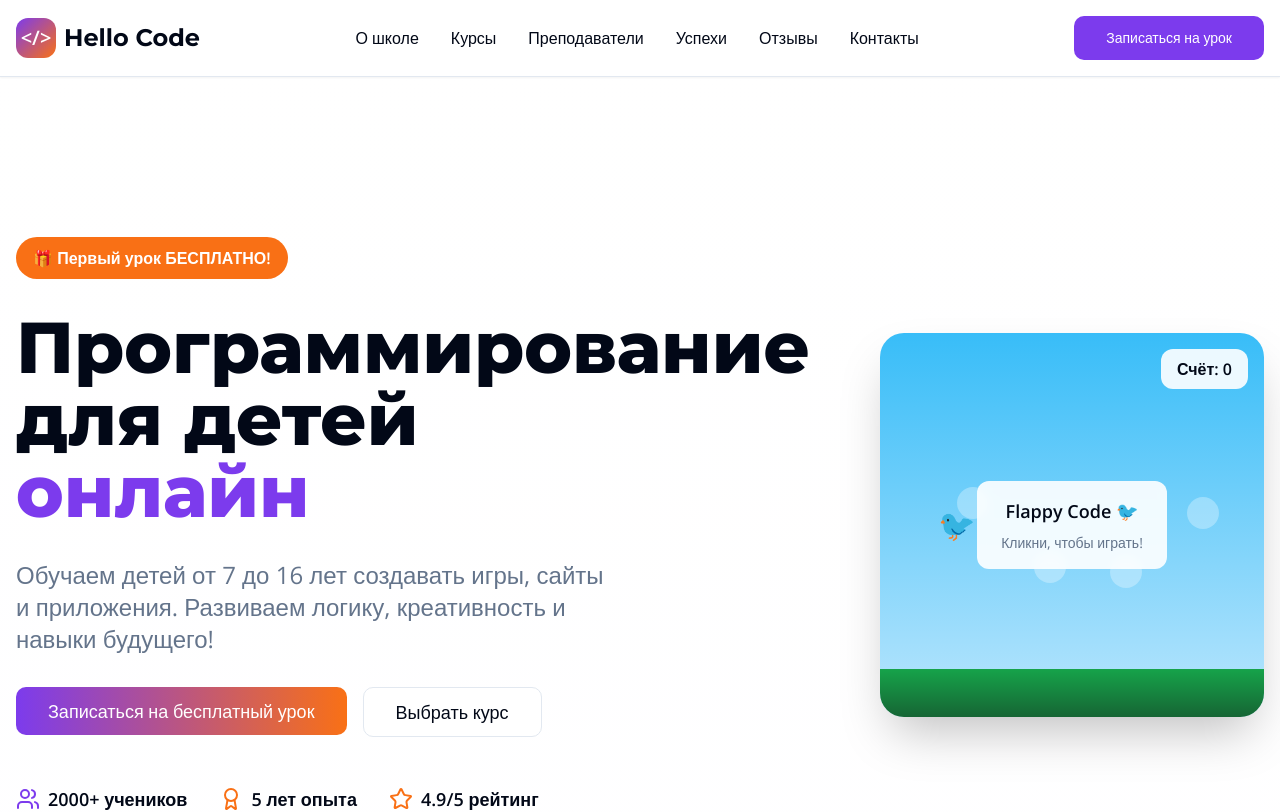
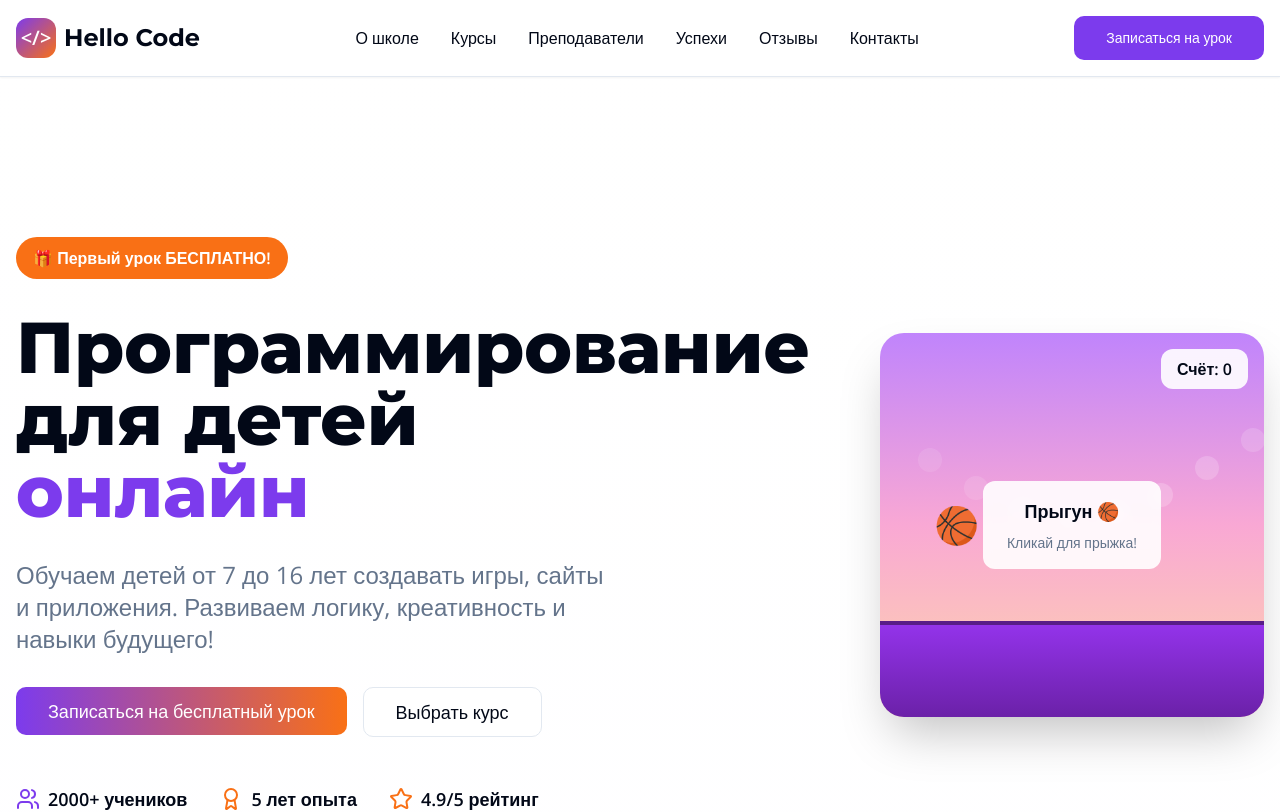
Before and after one commit to pr-poehali-dev/hello-code-site-1, a React (Vite) app: page / in a window 1280 px wide. Shown: the top 812 px of the page. Built offline with nearby package versions, Linux system fonts and the light colour scheme.

Commit message:
refactor: Упрощение игровой механики и управления

```diff
--- a/src/pages/Index.tsx
+++ b/src/pages/Index.tsx
@@ -19,9 +19,9 @@ export default function Index() {
 
   const [flippedCard, setFlippedCard] = useState<number | null>(null);
   const [gameScore, setGameScore] = useState(0);
-  const [birdY, setBirdY] = useState(50);
-  const [birdVelocity, setBirdVelocity] = useState(0);
-  const [pipes, setPipes] = useState<{ id: number; x: number; gapY: number; scored: boolean }[]>([]);
+  const [ballY, setBallY] = useState(50);
+  const [ballVelocity, setBallVelocity] = useState(0);
+  const [obstacles, setObstacles] = useState<{ id: number; x: number; height: number; scored: boolean }[]>([]);
   const [gameStarted, setGameStarted] = useState(false);
   const [gameOver, setGameOver] = useState(false);
 
@@ -34,11 +34,11 @@ export default function Index() {
     setFlippedCard(flippedCard === index ? null : index);
   };
 
-  const handleFlap = () => {
+  const handleJump = () => {
     if (gameOver) {
-      setBirdY(50);
-      setBirdVelocity(0);
-      setPipes([]);
+      setBallY(50);
+      setBallVelocity(0);
+      setObstacles([]);
       setGameScore(0);
       setGameOver(false);
       setGameStarted(false);
@@ -47,60 +47,63 @@ export default function Index() {
     if (!gameStarted) {
       setGameStarted(true);
     }
-    setBirdVelocity(-6);
+    setBallVelocity(-5);
   };
 
   useEffect(() => {
     if (!gameStarted || gameOver) return;
 
-    const gravity = 0.5;
+    const gravity = 0.3;
+    const groundLevel = 75;
+
     const gameLoop = setInterval(() => {
-      setBirdVelocity(v => v + gravity);
+      setBallVelocity(v => v + gravity);
 
-      setBirdY(y => {
-        const newY = y + birdVelocity;
-        if (newY > 85 || newY < 0) {
-          setGameOver(true);
-          return y;
+      setBallY(y => {
+        const newY = y + ballVelocity;
+        if (newY > groundLevel) {
+          return groundLevel;
+        }
+        if (newY < 5) {
+          return 5;
         }
         return newY;
       });
 
-      setPipes(prev => {
-        const newPipes = prev.map(p => ({ ...p, x: p.x - 2 })).filter(p => p.x > -15);
+      setObstacles(prev => {
+        const newObstacles = prev.map(o => ({ ...o, x: o.x - 1.2 })).filter(o => o.x > -10);
 
-        newPipes.forEach(pipe => {
-          if (pipe.x < 25 && pipe.x > 15) {
-            setBirdY(currentY => {
-              const birdTop = currentY;
-              const birdBottom = currentY + 10;
-              if (birdTop < pipe.gapY - 2 || birdBottom > pipe.gapY + 32) {
+        newObstacles.forEach(obstacle => {
+          if (obstacle.x < 25 && obstacle.x > 10) {
+            setBallY(currentY => {
+              const ballBottom = currentY + 6;
+              if (ballBottom > groundLevel - obstacle.height + 3) {
                 setGameOver(true);
               }
               return currentY;
             });
           }
 
-          if (pipe.x < 20 && !pipe.scored) {
-            pipe.scored = true;
+          if (obstacle.x < 15 && !obstacle.scored) {
+            obstacle.scored = true;
             setGameScore(s => s + 1);
           }
         });
 
-        if (newPipes.length === 0 || newPipes[newPipes.length - 1].x < 65) {
-          newPipes.push({
+        if (newObstacles.length === 0 || newObstacles[newObstacles.length - 1].x < 75) {
+          newObstacles.push({
             id: Date.now(),
             x: 100,
-            gapY: Math.random() * 40 + 20,
+            height: Math.random() * 12 + 8,
             scored: false
           });
         }
-        return newPipes;
+        return newObstacles;
       });
     }, 30);
 
     return () => clearInterval(gameLoop);
-  }, [gameStarted, gameOver, birdVelocity]);
+  }, [gameStarted, gameOver, ballVelocity]);
 
   return (
     <div className="min-h-screen bg-gradient-to-b from-white to-accent/30 font-open-sans">
@@ -170,29 +173,25 @@ export default function Index() {
             <div className="relative lg:mt-32 flex justify-center lg:justify-end mt-8 lg:mt-0">
               <div className="relative w-64 sm:w-80 md:w-96 h-64 sm:h-80 md:h-96">
                 <div
-                  className="w-full h-full bg-gradient-to-b from-sky-400 to-sky-200 rounded-2xl md:rounded-3xl shadow-2xl animate-scale-in overflow-hidden cursor-pointer relative"
-                  onClick={handleFlap}
+                  className="w-full h-full bg-gradient-to-b from-purple-400 via-pink-300 to-orange-200 rounded-2xl md:rounded-3xl shadow-2xl animate-scale-in overflow-hidden cursor-pointer relative"
+                  onClick={handleJump}
                 >
-                  {pipes.map(pipe => (
-                    <div key={pipe.id}>
-                      <div
-                        className="absolute bg-green-600 border-4 border-green-700 rounded"
-                        style={{
-                          left: `${pipe.x}%`,
-                          top: 0,
-                          width: '12%',
-                          height: `${pipe.gapY}%`
-                        }}
-                      />
-                      <div
-                        className="absolute bg-green-600 border-4 border-green-700 rounded"
-                        style={{
-                          left: `${pipe.x}%`,
-                          top: `${pipe.gapY + 30}%`,
-                          width: '12%',
-                          height: `${70 - pipe.gapY}%`
-                        }}
-                      />
+                  <div className="absolute bottom-0 left-0 right-0 h-[25%] bg-gradient-to-t from-purple-800 to-purple-600 border-t-4 border-purple-900" />
+
+                  {obstacles.map(obstacle => (
+                    <div
+                      key={obstacle.id}
+                      className="absolute bg-gradient-to-r from-red-600 to-red-500 border-4 border-red-700 rounded-t-lg z-10"
+                      style={{
+                        left: `${obstacle.x}%`,
+                        bottom: '25%',
+                        width: '8%',
+                        height: `${obstacle.height}%`
+                      }}
+                    >
+                      <div className="absolute top-0 left-1/2 -translate-x-1/2 -translate-y-1/2 text-lg">
+                        ⚠️
+                      </div>
                     </div>
                   ))}
 
@@ -203,8 +202,8 @@ export default function Index() {
                   {!gameStarted && !gameOver && (
                     <div className="absolute inset-0 flex items-center justify-center z-20">
                       <div className="bg-white/90 backdrop-blur-sm px-6 py-4 rounded-xl text-center">
-                        <p className="font-bold text-lg mb-2">Flappy Code 🐦</p>
-                        <p className="text-sm text-muted-foreground">Кликни, чтобы играть!</p>
+                        <p className="font-bold text-lg mb-2">Прыгун 🏀</p>
+                        <p className="text-sm text-muted-foreground">Кликай для прыжка!</p>
                       </div>
                     </div>
                   )}
@@ -220,25 +219,24 @@ export default function Index() {
                   )}
 
                   <div
-                    className="absolute text-3xl transition-all duration-100 z-10"
+                    className="absolute text-4xl z-10 transition-all duration-100"
                     style={{
                       left: '20%',
-                      top: `${birdY}%`,
-                      transform: `translate(-50%, -50%) rotate(${birdVelocity * 3}deg)`
+                      top: `${ballY}%`,
+                      transform: 'translate(-50%, -50%)'
                     }}
                   >
-                    🐦
+                    🏀
                   </div>
 
-                  <div className="absolute bottom-0 left-0 right-0 h-12 bg-gradient-to-t from-green-800 to-green-600" />
-
-                  {[...Array(5)].map((_, i) => (
+                  {[...Array(8)].map((_, i) => (
                     <div
                       key={i}
-                      className="absolute w-8 h-8 bg-white/30 rounded-full"
+                      className="absolute w-6 h-6 bg-white/20 rounded-full animate-pulse"
                       style={{
-                        left: `${20 + i * 20}%`,
-                        top: `${40 + Math.sin(i) * 20}%`,
+                        left: `${10 + i * 12}%`,
+                        top: `${30 + Math.sin(i * 0.5) * 15}%`,
+                        animationDelay: `${i * 0.2}s`
                       }}
                     />
                   ))}
```
